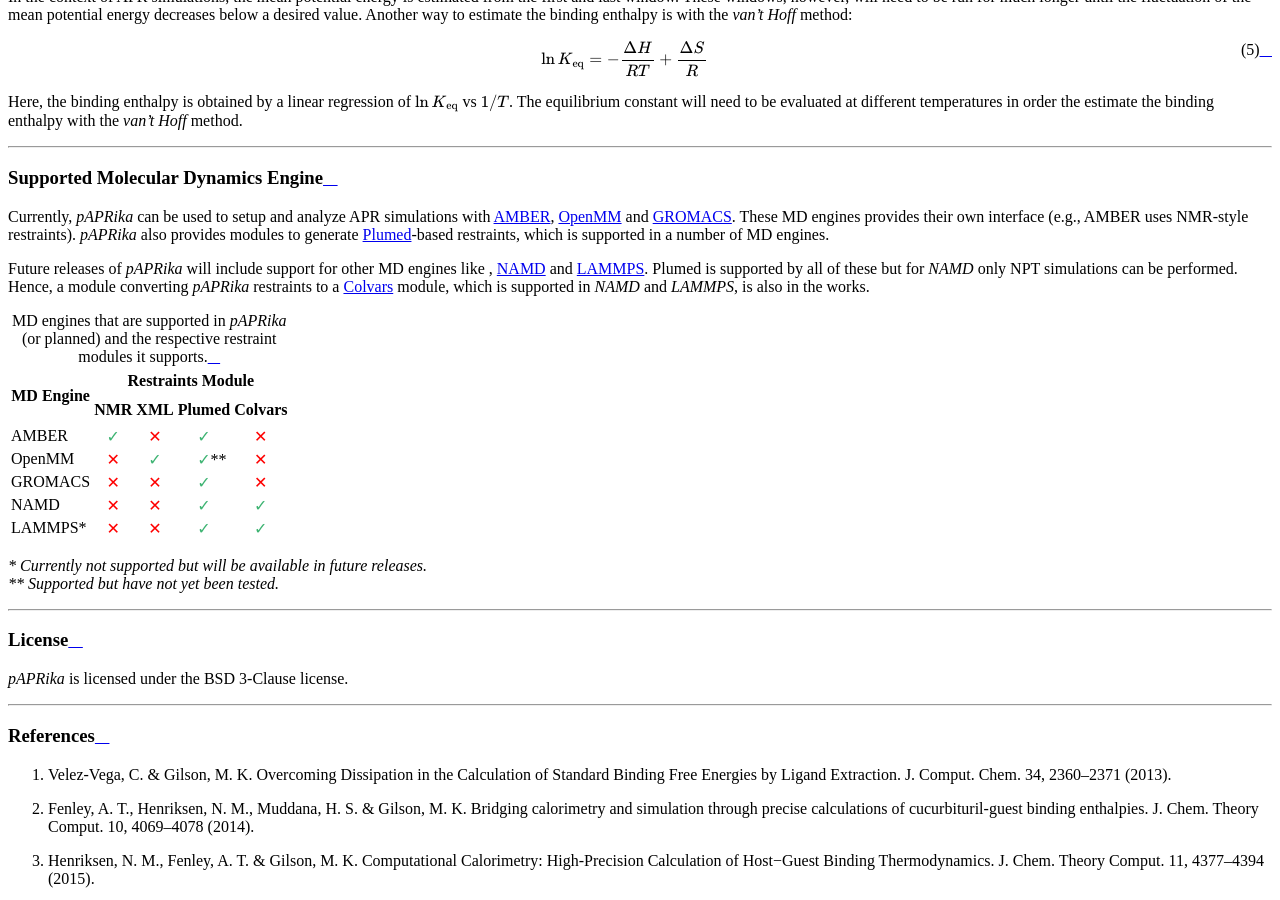
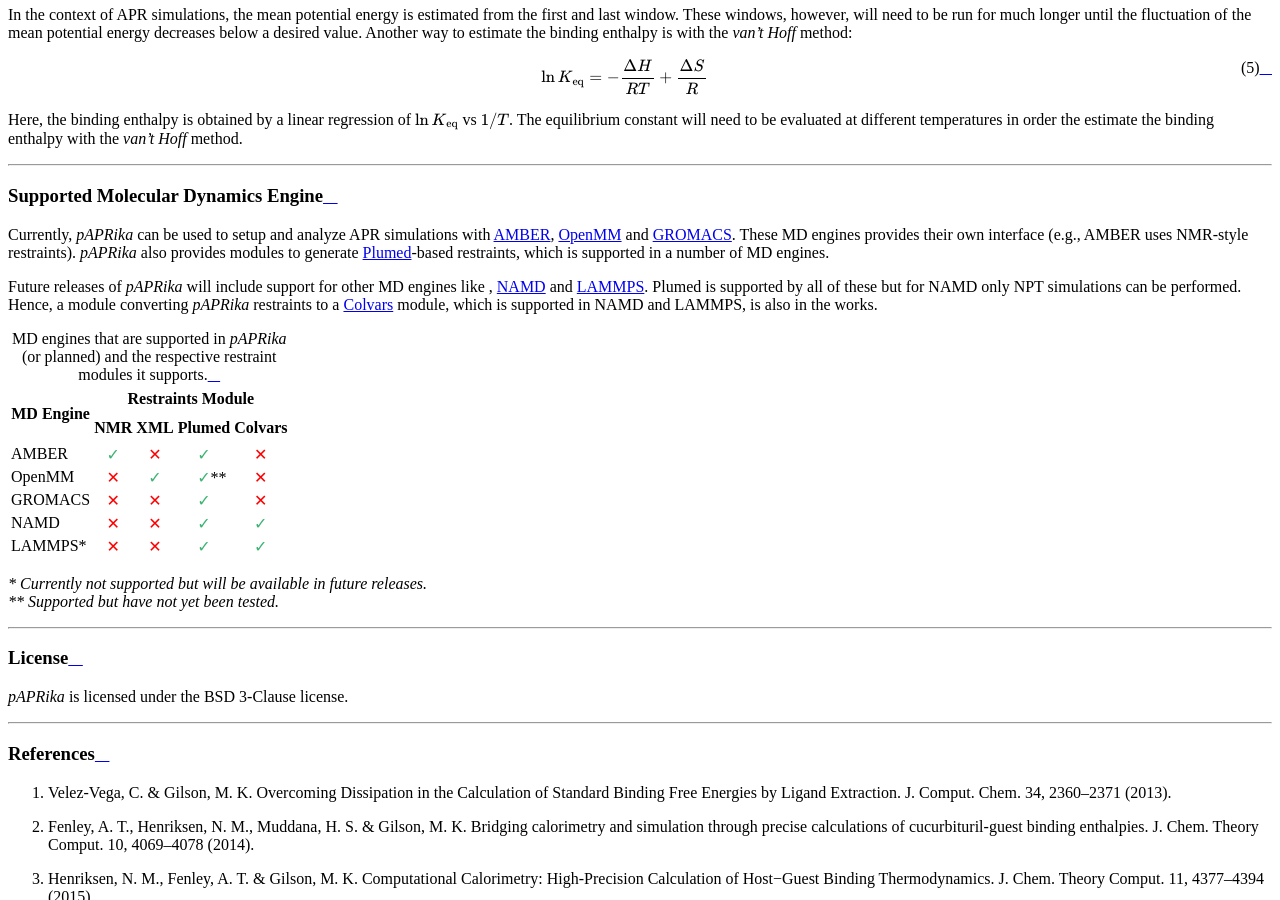
Before and after one commit to GilsonLabUCSD/pAPRika, a Sphinx documentation site: the page built from docs/index.rst, in a window 1280 px wide and 900 px high, scrolled down 1987 px. Built offline with Sphinx 7.4.7 and the Read the Docs theme 2.0.0, drawn with Linux system fonts in a browser that asks for light colours.

```diff
--- a/docs/index.rst
+++ b/docs/index.rst
@@ -125,8 +125,8 @@ restraints, which is supported in a number of MD engines.
 
 Future releases of `pAPRika` will include support for other MD engines like ,
 `NAMD <https://www.ks.uiuc.edu/Research/namd/>`_ and `LAMMPS <https://lammps.sandia.gov/>`_. Plumed is supported by all
-of these but for `NAMD` only NPT simulations can be performed. Hence, a module converting `pAPRika` restraints to a
-`Colvars <https://github.com/Colvars/colvars>`_ module, which is supported in `NAMD` and `LAMMPS`, is also in the works.
+of these but for NAMD only NPT simulations can be performed. Hence, a module converting `pAPRika` restraints to a
+`Colvars <https://github.com/Colvars/colvars>`_ module, which is supported in NAMD and LAMMPS, is also in the works.
 
 .. table:: MD engines that are supported in `pAPRika` (or planned) and the respective restraint modules it supports.
    :widths: auto
@@ -194,7 +194,7 @@ References
    04 - OpenMM with XML <tutorials/04-tutorial-cb6-but-openmm.ipynb>
    05 - AMBER with Plumed <tutorials/05-tutorial-cb6-but-plumed.ipynb>
    06 - GROMACS Simulation <tutorials/06-tutorial-cb6-but-gromacs.ipynb>
-..   07 - NAMD Simulation <tutorials/07-tutorial-cb6-but-namd.ipynb>
+   07 - NAMD Simulation <tutorials/07-tutorial-cb6-but-namd.ipynb>
 ..   08 - LAMMPS Simulation <tutorials/07-tutorial-cb6-but-lammps.ipynb>
 
 .. toctree::
--- a/docs/source/simulation.rst
+++ b/docs/source/simulation.rst
@@ -2,7 +2,7 @@ Simulation Wrappers API
 =======================
 
 Base Simulation Class
-------------------------
+---------------------
 .. automodule:: paprika.simulate.base_class
     :members:
     :undoc-members:
@@ -16,7 +16,7 @@ AMBER Simulation Wrapper
     :show-inheritance:
 
 GROMACS Simulation Wrapper
-------------------------
+--------------------------
 .. automodule:: paprika.simulate.gromacs
     :members:
     :undoc-members:
```
Also changed, not shown: docs/tutorials/01-tutorial-cb6-but.ipynb, docs/tutorials/06-tutorial-cb6-but-gromacs.ipynb, docs/tutorials/07-tutorial-cb6-but-namd.ipynb (added).
